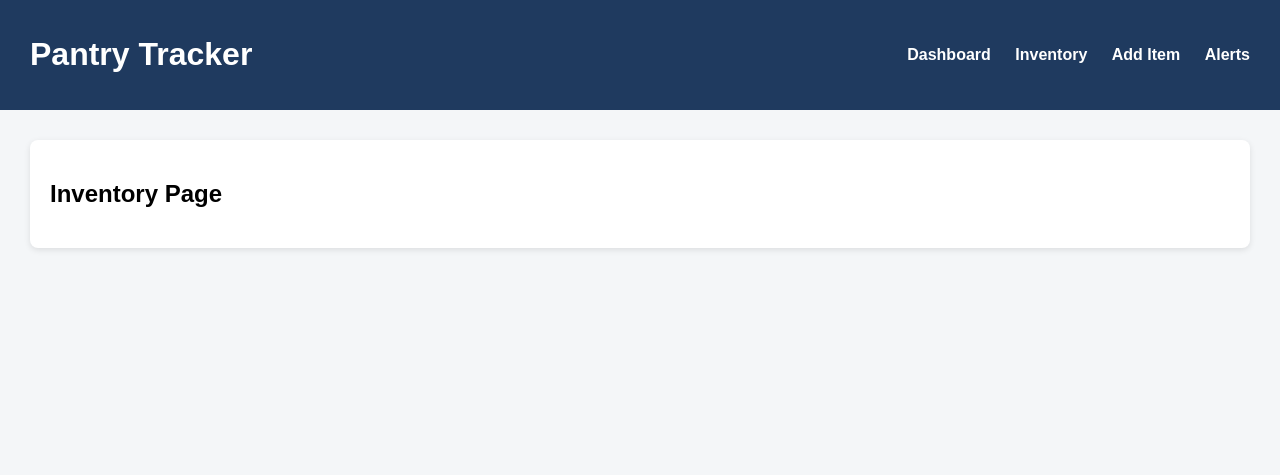
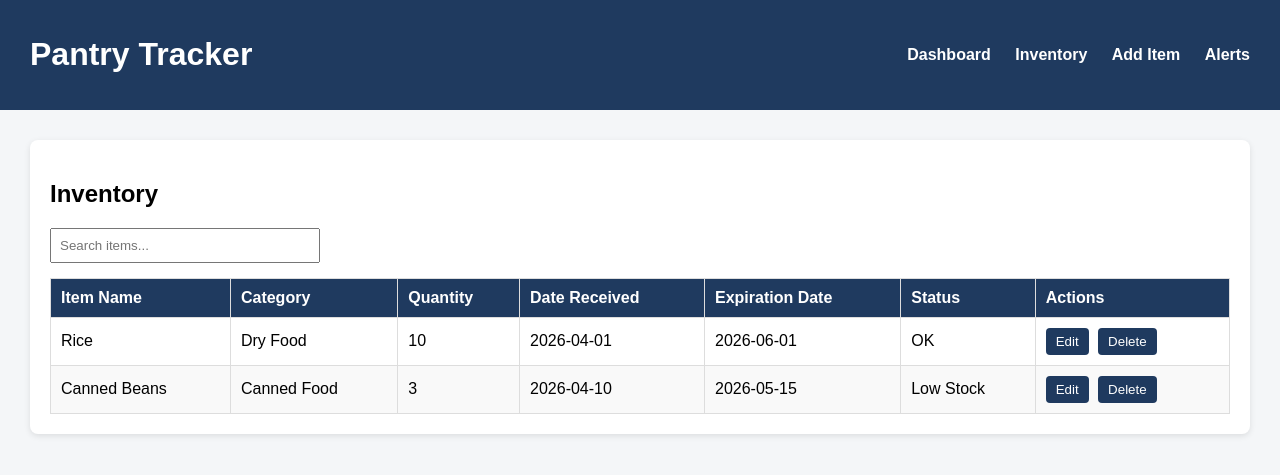
Before and after one commit to binita-shrestha/pantry-inventory-tracker, a Flask app: page /inventory in a window 1280 px wide. Shown: the top 475 px of the page. Run offline with Flask 3, Linux system fonts and the light colour scheme.

Commit message:
Implemented inventory page UI with table layout and sample data

```diff
--- a/app/static/style.css
+++ b/app/static/style.css
@@ -34,3 +34,38 @@ body {
     border-radius: 8px;
     box-shadow: 0 2px 6px rgba(0, 0, 0, 0.1);
 }
+.inventory-table {
+    width: 100%;
+    border-collapse: collapse;
+    margin-top: 10px;
+}
+
+.inventory-table th,
+.inventory-table td {
+    border: 1px solid #ddd;
+    padding: 10px;
+    text-align: left;
+}
+
+.inventory-table th {
+    background-color: #1f3a5f;
+    color: white;
+}
+
+.inventory-table tr:nth-child(even) {
+    background-color: #f9f9f9;
+}
+
+button {
+    padding: 6px 10px;
+    margin-right: 5px;
+    border: none;
+    border-radius: 4px;
+    cursor: pointer;
+    background-color: #1f3a5f;
+    color: white;
+}
+
+button:hover {
+    opacity: 0.85;
+}
--- a/app/templates/inventory.html
+++ b/app/templates/inventory.html
@@ -4,6 +4,50 @@
 
 {% block content %}
 <div class="card">
-    <h2>Inventory Page</h2>
+    <h2>Inventory</h2>
+
+    <div style="margin-bottom: 15px;">
+        <input type="text" placeholder="Search items..." style="padding: 8px; width: 250px;">
+    </div>
+
+    <table class="inventory-table">
+        <thead>
+            <tr>
+                <th>Item Name</th>
+                <th>Category</th>
+                <th>Quantity</th>
+                <th>Date Received</th>
+                <th>Expiration Date</th>
+                <th>Status</th>
+                <th>Actions</th>
+            </tr>
+        </thead>
+        <tbody>
+            <tr>
+                <td>Rice</td>
+                <td>Dry Food</td>
+                <td>10</td>
+                <td>2026-04-01</td>
+                <td>2026-06-01</td>
+                <td>OK</td>
+                <td>
+                    <button>Edit</button>
+                    <button>Delete</button>
+                </td>
+            </tr>
+            <tr>
+                <td>Canned Beans</td>
+                <td>Canned Food</td>
+                <td>3</td>
+                <td>2026-04-10</td>
+                <td>2026-05-15</td>
+                <td>Low Stock</td>
+                <td>
+                    <button>Edit</button>
+                    <button>Delete</button>
+                </td>
+            </tr>
+        </tbody>
+    </table>
 </div>
 {% endblock %}
```
